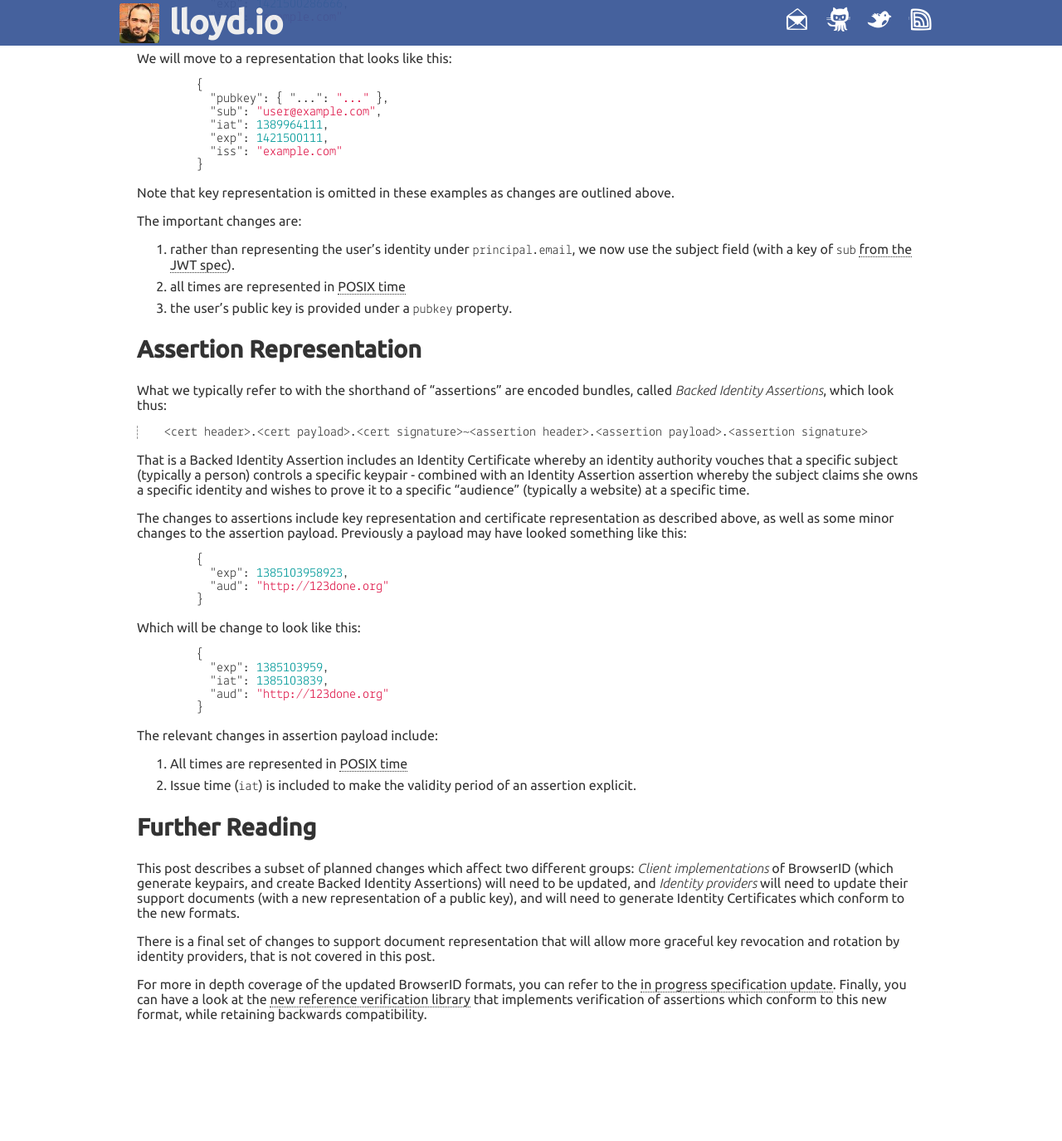
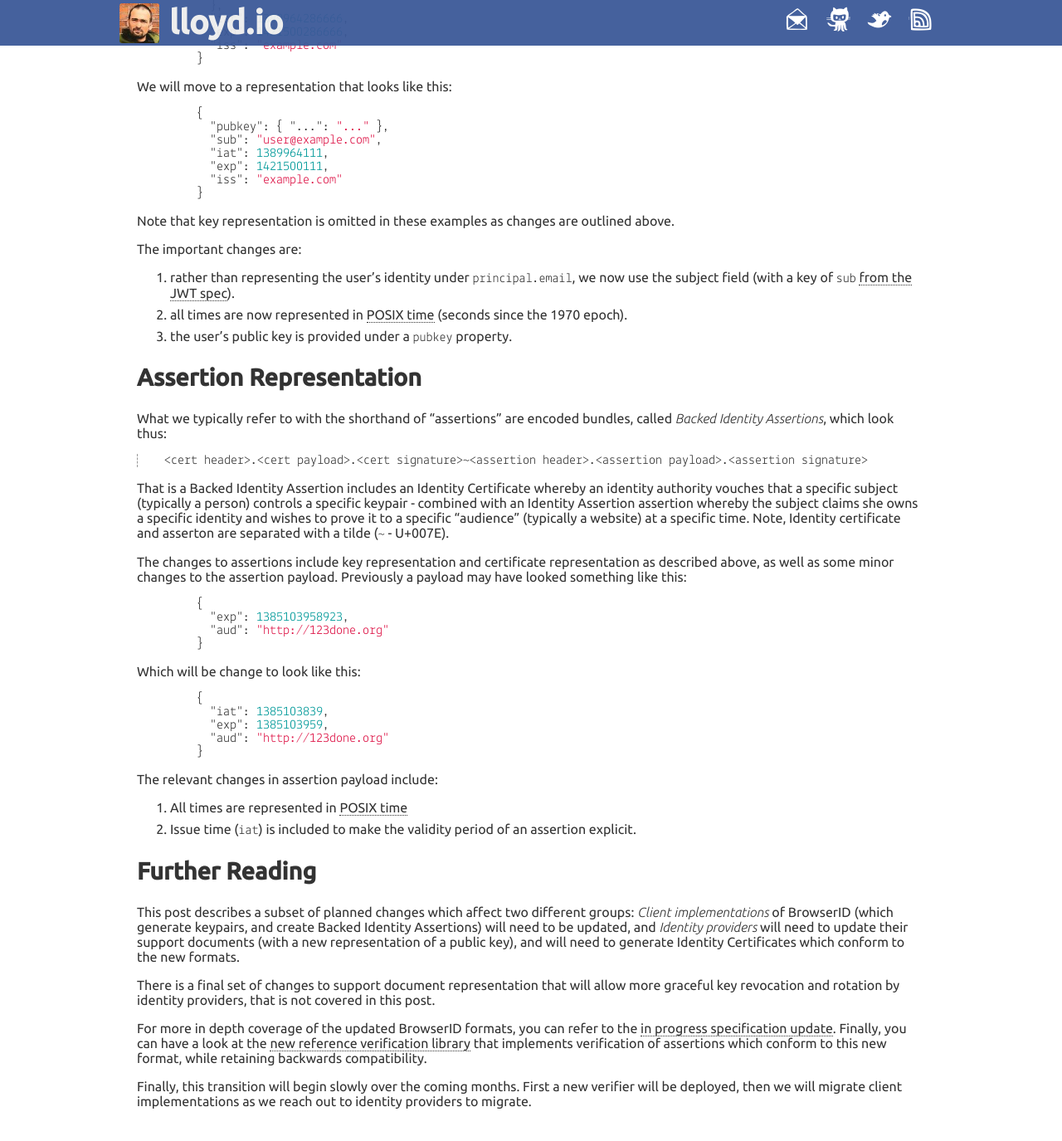
Before and after one commit to lloyd/lloyd.io, a Jekyll site: the page built from _posts/2014-01-17-evolving-browserid-data-formats.md, in a window 1280 px wide and 1400 px high, scrolled down 1278 px. Shown: the top 1375 px of the window at 83% size. Built offline with Jekyll 4.4.1, drawn with Linux system fonts in a browser that asks for light colours; Markdown is read by kramdown in place of the engine named in the settings; comment, search, counter and statistics services are not loaded; before the commit the page ends 2573 px from its top, so only the background shows below that; some of the changed text lies outside the part shown.

Commit message:
integrate feedback from mailing list(s)

```diff
--- a/_posts/2014-01-17-evolving-browserid-data-formats.md
+++ b/_posts/2014-01-17-evolving-browserid-data-formats.md
@@ -5,11 +5,12 @@
 
 After a couple years of experience, we (the identity community that
 supports Persona) have amassed a small collection of changes to the
-data formats which underly the BrowserID protocol.  This post will
-informally present the desired set of changes to BrowserID data
-representation to help identity providers and maintainers of client
-implementations migrate to the new formats.
+data formats which underly the BrowserID protocol.  This post is a
+migration guide for maintainers of BrowserID client implementations.
 
+
+(NOTE: This summary is based on the work of Dan Callahan, Dirkjan Ochtman, and
+others.)
 
 The motivation for these changes include:
 
@@ -55,7 +56,9 @@
 
 1. instead of `algorithm`, we'll represent key type using the `kty` key (see [v19 of the JWK spec][])
 2. instead of abbreviated algorithm names, (DS), we'll use the full acronym (DSA).
-3. All binary data is to be represented using unpadded base64url encoding
+3. All binary data is to be represented using unpadded [base64url encoding][] (NOTE: this is *not* base64);
+
+  [base64url encoding]: http://tools.ietf.org/html/rfc4648#section-5
 
 Other than these changes, the property names of RSA or DSA keys is unchanged.  There is no
 need to seperately cover RSA, because changes are completely analagous.
@@ -103,7 +106,7 @@
 The important changes are:
 
 1. rather than representing the user's identity under `principal.email`, we now use the subject field (with a key of `sub` [from the JWT spec][]).
-2. all times are represented in [POSIX time][]
+2. all times are now represented in [POSIX time][] (seconds since the 1970 epoch).
 3. the user's public key is provided under a `pubkey` property.
 
   [from the JWT spec]: http://tools.ietf.org/html/draft-ietf-oauth-json-web-token-14#section-4.1.2
@@ -119,7 +122,8 @@
 whereby an identity authority vouches that a specific subject (typically a person)
 controls a specific keypair - combined with an Identity Assertion assertion whereby the
 subject claims she owns a specific identity and wishes to prove it to a specific "audience"
-(typically a website) at a specific time.
+(typically a website) at a specific time.  Note, Identity certificate and asserton are separated
+with a tilde (`~` - U+007E).
 
 The changes to assertions include key representation and certificate representation
 as described above, as well as some minor changes to the assertion payload.  Previously
@@ -136,8 +140,8 @@
 
 {% highlight json %}
 {
+  "iat": 1385103839,
   "exp": 1385103959,
-  "iat": 1385103839,
   "aud": "http://123done.org"
 }
 {% endhighlight %}
@@ -168,3 +172,7 @@
 
   [in progress specification update]: https://github.com/mozilla/id-specs/tree/greenfield/browserid
   [new reference verification library]: https://github.com/mozilla/browserid-local-verify
+
+Finally, this transition will begin slowly over the coming months.  First a new
+verifier will be deployed, then we will migrate client implementations as we
+reach out to identity providers to migrate.
```
